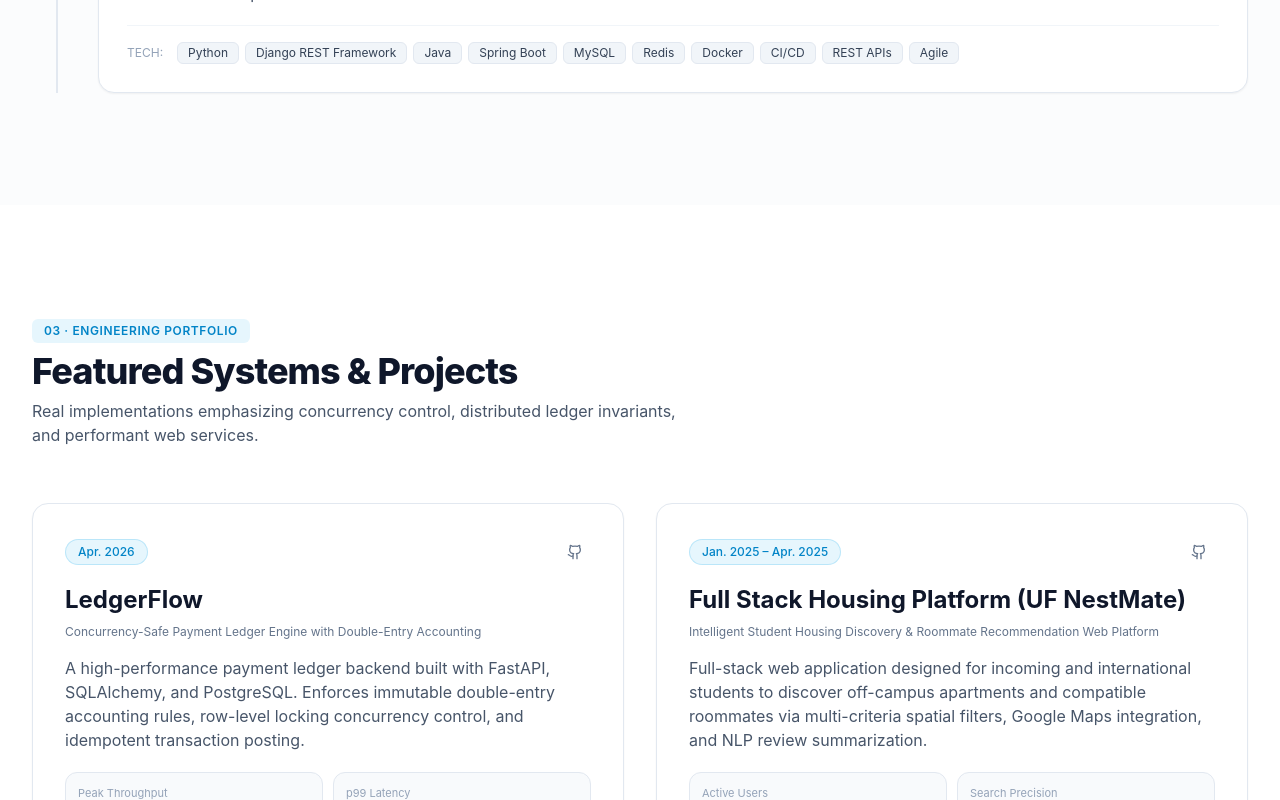
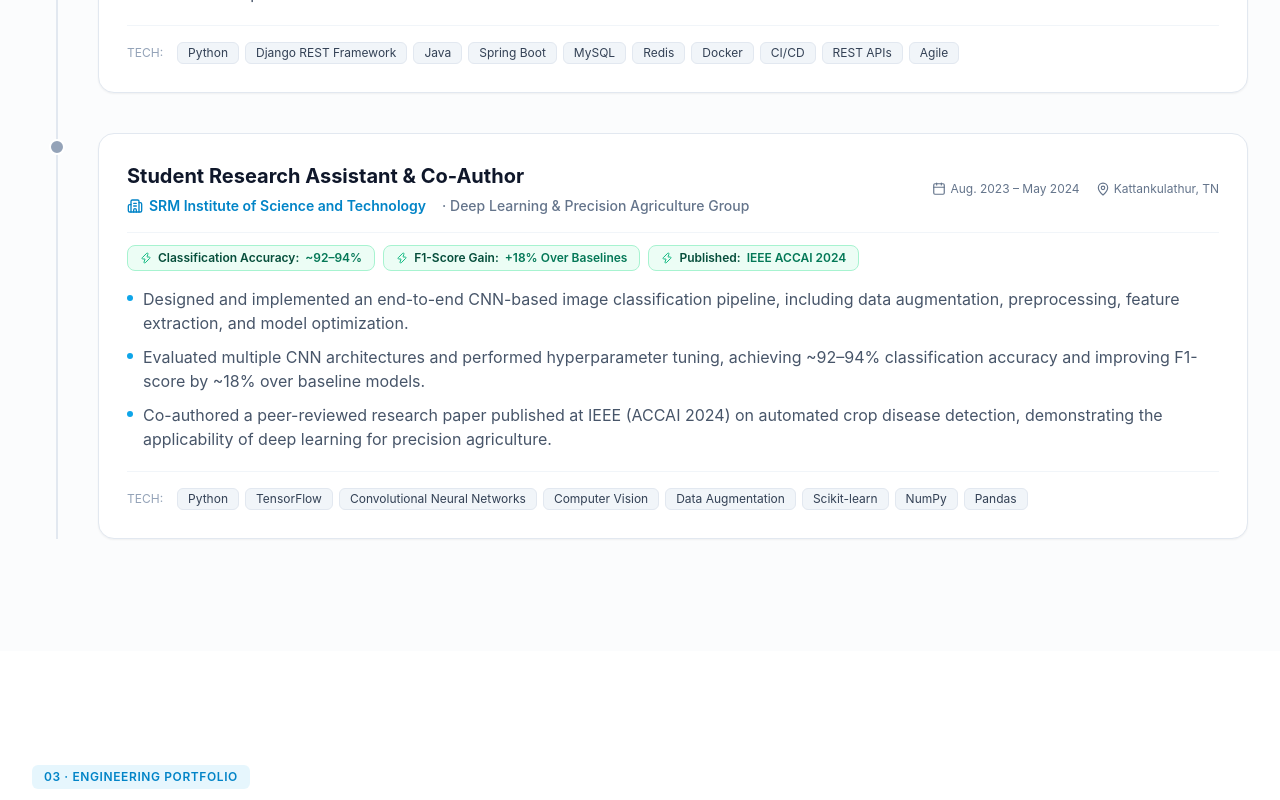
Before and after one commit to Jatin2606/Portfolio, a Next.js app: page / in a window 1280 px wide. Shown: the part 3520-4320 px from the top of the page. Built offline with nearby package versions, Linux system fonts and the light colour scheme.

Commit message:
feat: add Student Research Assistant to experiences and scholarship award to education

```diff
--- a/src/components/Education.tsx
+++ b/src/components/Education.tsx
@@ -98,6 +98,14 @@ export default function Education() {
                   </div>
                 )}
 
+                {/* Scholarship / Awards */}
+                {edu.awards && edu.awards.length > 0 && (
+                  <div className="mt-4 p-3 rounded-xl bg-amber-500/10 border border-amber-500/20 flex items-center gap-2 text-xs font-semibold text-amber-700 dark:text-amber-300">
+                    <Award className="w-4 h-4 text-amber-500 flex-shrink-0" />
+                    <span>{edu.awards.join(", ")}</span>
+                  </div>
+                )}
+
               </div>
 
               {/* Card Footer status */}
--- a/src/data/portfolioData.ts
+++ b/src/data/portfolioData.ts
@@ -52,6 +52,7 @@ export interface EducationItem {
   maxGpa: string;
   status: string;
   coursework?: string[];
+  awards?: string[];
 }
 
 export interface PublicationItem {
@@ -306,6 +307,36 @@ export const EXPERIENCES: ExperienceItem[] = [
       "REST APIs",
       "Agile"
     ]
+  },
+  {
+    id: "student-research-assistant",
+    role: "Student Research Assistant & Co-Author",
+    organization: "SRM Institute of Science and Technology",
+    department: "Deep Learning & Precision Agriculture Group",
+    location: "Kattankulathur, TN",
+    period: "Aug. 2023 – May 2024",
+    current: false,
+    type: "Academic & IEEE Research",
+    highlights: [
+      "Designed and implemented an end-to-end CNN-based image classification pipeline, including data augmentation, preprocessing, feature extraction, and model optimization.",
+      "Evaluated multiple CNN architectures and performed hyperparameter tuning, achieving ~92–94% classification accuracy and improving F1-score by ~18% over baseline models.",
+      "Co-authored a peer-reviewed research paper published at IEEE (ACCAI 2024) on automated crop disease detection, demonstrating the applicability of deep learning for precision agriculture."
+    ],
+    metrics: [
+      { label: "Classification Accuracy", value: "~92–94%" },
+      { label: "F1-Score Gain", value: "+18% Over Baselines" },
+      { label: "Published", value: "IEEE ACCAI 2024" }
+    ],
+    technologies: [
+      "Python",
+      "TensorFlow",
+      "Convolutional Neural Networks",
+      "Computer Vision",
+      "Data Augmentation",
+      "Scikit-learn",
+      "NumPy",
+      "Pandas"
+    ]
   }
 ];
 
@@ -324,7 +355,8 @@ export const EDUCATION: EducationItem[] = [
       "Concurrency & Multithreading",
       "Machine Learning & AI",
       "Cloud Computing Architectures"
-    ]
+    ],
+    awards: ["$4,500 Achievement Award Scholarship — University of Florida"]
   },
   {
     degree: "Bachelor of Technology (B.Tech) in Computer Science",
```
